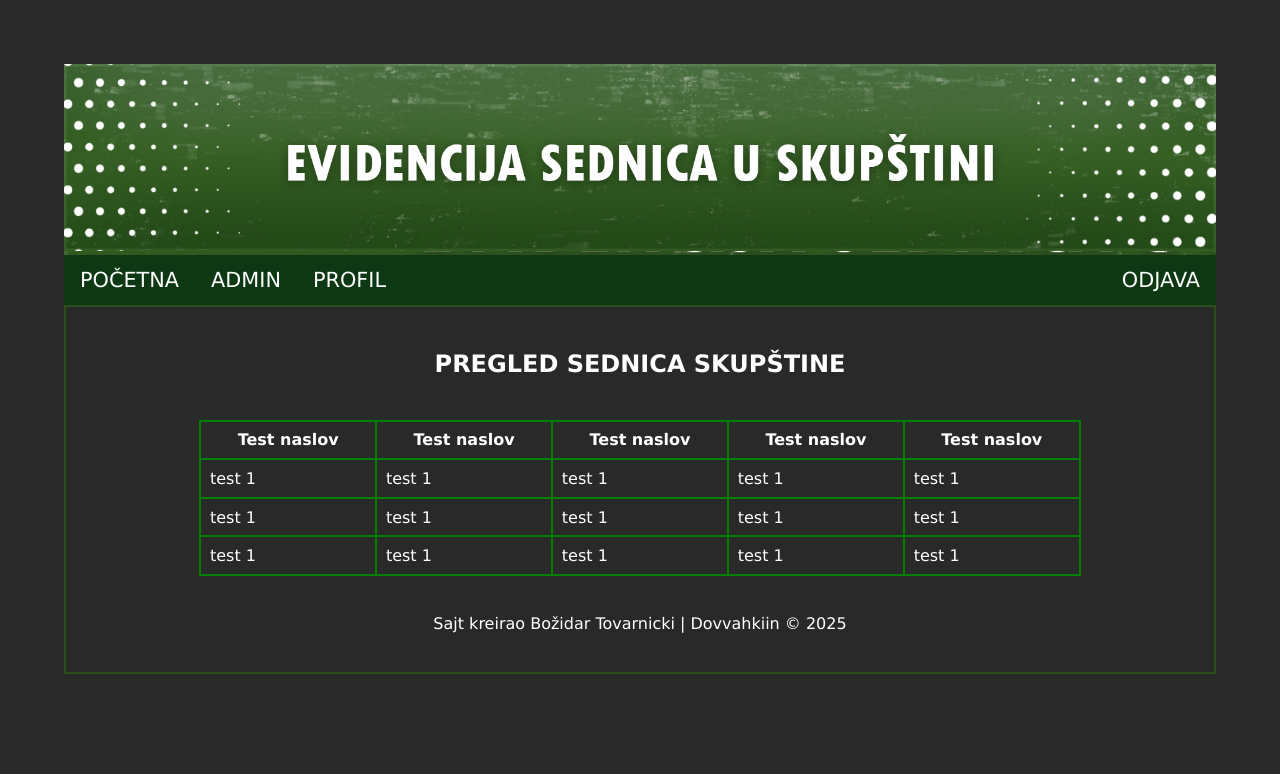
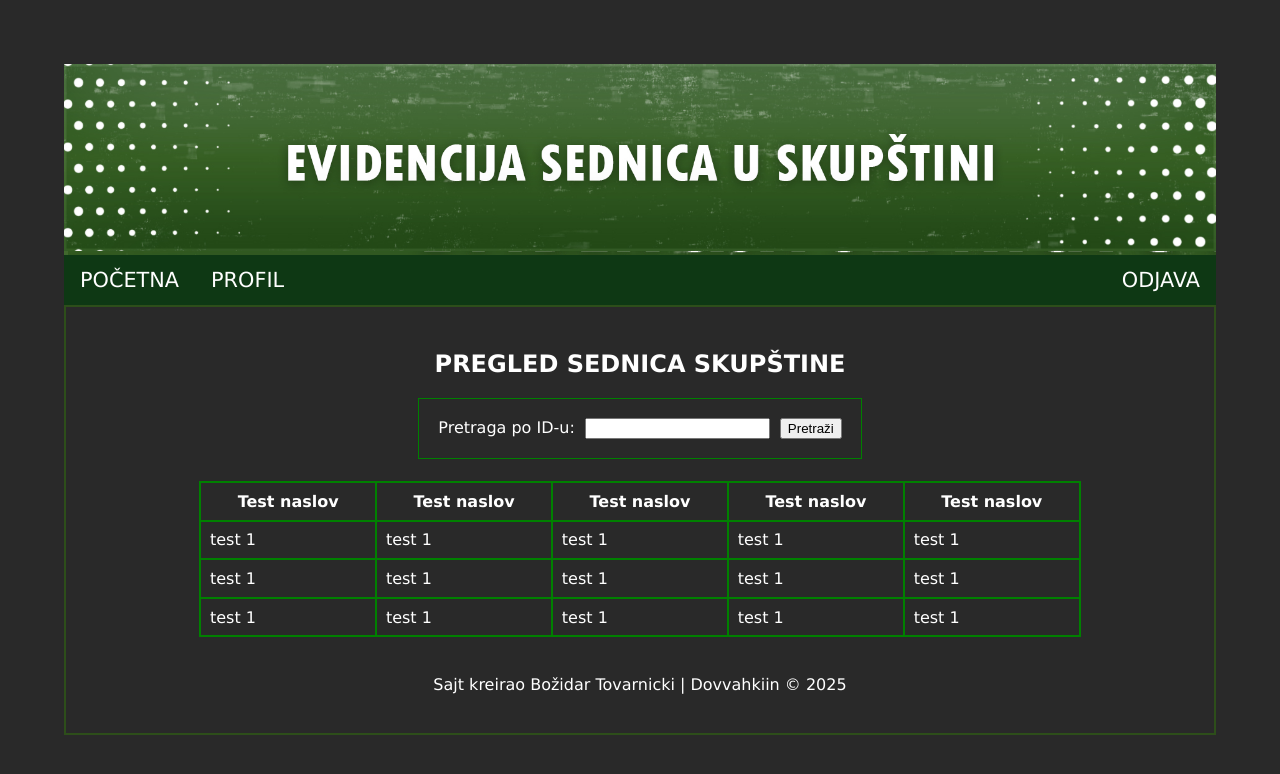
Before and after one commit to Dovvahkiin/Evidencija-sednica-u-skupstini, a React (Vite) app in the folder klijent/: page / in a window 1280 px wide. Shown: the top 774 px of the page. Built offline with nearby package versions, Linux system fonts and the light colour scheme.

Commit message:
Added search box

```diff
--- a/klijent/src/komponente/Header/Navigacija/NavigacioniBar.jsx
+++ b/klijent/src/komponente/Header/Navigacija/NavigacioniBar.jsx
@@ -1,7 +1,7 @@
 import React from "react";
 import { Link } from "react-router-dom";
 
-function NavigacioniBar() {
+const NavigacijaPrijavljenAdmin = () => {
   return (
     <nav className="navigacijaKontejner">
       <ul>
@@ -10,7 +10,7 @@ function NavigacioniBar() {
             <Link to="/">POČETNA</Link>
           </li>
           <li>
-            <Link to="/">ADMIN</Link>
+            <Link to="/">ADMIN OPCIJE</Link>
           </li>
           <li>
             <Link to="/profil">PROFIL</Link>
@@ -22,15 +22,47 @@ function NavigacioniBar() {
           </li>
         </div>
       </ul>
-      {/* <ul>
+    </nav>
+  );
+};
+const NavigacijaPrijavljenKorisnik = () => {
+  return (
+    <nav className="navigacijaKontejner">
+      <ul>
+        <div className="opcijeNavigacije">
+          <li>
+            <Link to="/">POČETNA</Link>
+          </li>
+          <li>
+            <Link to="/profil">PROFIL</Link>
+          </li>
+        </div>
+        <div className="opcijeNavigacije">
+          <li>
+            <Link to="/">ODJAVA</Link>
+          </li>
+        </div>
+      </ul>
+    </nav>
+  );
+};
+
+const NavigacijaNijePrijavljen = () => {
+  return (
+    <nav className="navigacijaKontejner">
+      <ul>
         <li>
           <div className="navigacijaKontejner prijavaBar">
             <Link to="/prijava">PRIJAVA</Link>
           </div>
         </li>
-      </ul> */}
+      </ul>
     </nav>
   );
+};
+
+function NavigacioniBar() {
+  return NavigacijaPrijavljenKorisnik();
 }
 
 export default NavigacioniBar;
--- /dev/null
+++ b/klijent/src/komponente/Pretraga.jsx
@@ -0,0 +1,19 @@
+import React, { useState } from "react";
+
+function Pretraga() {
+  const [pretrazi, koristiPretrazi] = useState("");
+
+  const pretragaKucanje = (e) => {
+    koristiPretrazi(e.target.value);
+  };
+
+  return (
+    <div className="pretragaKontejner">
+      <span>Pretraga po ID-u: </span>
+      <input type="text" value={pretrazi} onChange={pretragaKucanje} />
+      <button>Pretraži</button>
+    </div>
+  );
+}
+
+export default Pretraga;
--- a/klijent/src/komponente/tabele/TabelaPregled.jsx
+++ b/klijent/src/komponente/tabele/TabelaPregled.jsx
@@ -1,31 +1,33 @@
-import React from 'react'
+import React from "react";
+import Pretraga from "../Pretraga";
 
 function TabelaPregled() {
   return (
     <>
       <h1>PREGLED SEDNICA SKUPŠTINE</h1>
+      <Pretraga />
       <article className="tabelaPocetna">
-
         <table>
           <th>Test naslov</th>
           <th>Test naslov</th>
           <th>Test naslov</th>
           <th>Test naslov</th>
           <th>Test naslov</th>
-
           <tr>
             <td>test 1</td>
             <td>test 1</td>
             <td>test 1</td>
             <td>test 1</td>
             <td>test 1</td>
-        </tr>        <tr>
+          </tr>{" "}
+          <tr>
             <td>test 1</td>
             <td>test 1</td>
             <td>test 1</td>
             <td>test 1</td>
             <td>test 1</td>
-        </tr>        <tr>
+          </tr>{" "}
+          <tr>
             <td>test 1</td>
             <td>test 1</td>
             <td>test 1</td>
@@ -35,7 +37,7 @@ function TabelaPregled() {
         </table>
       </article>
     </>
-  )
+  );
 }
 
-export default TabelaPregled
+export default TabelaPregled;
--- a/klijent/src/rute/Rute.jsx
+++ b/klijent/src/rute/Rute.jsx
@@ -5,7 +5,6 @@ import { createBrowserRouter } from "react-router-dom";
 import Pocetna from "../stranice/Pocetna";
 import Prijava from "../stranice/Prijava";
 import Profil from "../stranice/Profil";
-import Registracija from "../stranice/Registracija";
 import NijePronadjeno from "../stranice/NijePronadjeno";
 import Sednica from "../stranice/Sednica";
 //funkcija routera
@@ -25,10 +24,6 @@ const ruter = createBrowserRouter([
     element: <Profil />,
   },
   {
-    path: "/registracija",
-    element: <Registracija />,
-  },
-  {
     path: "/sednice/:id",
     element: <Sednica />,
   },
--- a/klijent/src/stilovi/general.css
+++ b/klijent/src/stilovi/general.css
@@ -73,3 +73,12 @@ a {
 .okvirSajta > .zapisnikSednica {
   max-width: 700px;
 }
+
+/* Pretraga */
+
+.pretragaKontejner {
+  display: flex;
+  gap: 10px;
+  border: 1px solid green;
+  padding: 1.2rem;
+}
--- a/klijent/src/stranice/Pocetna.jsx
+++ b/klijent/src/stranice/Pocetna.jsx
@@ -1,9 +1,9 @@
-import React from 'react'
-import TabelaPregled from '../komponente/tabele/TabelaPregled'
-import Header from '../komponente/Header/Header'
-import Footer from '../komponente/Footer'
+import React from "react";
+import TabelaPregled from "../komponente/tabele/TabelaPregled";
+import Header from "../komponente/Header/Header";
+import Footer from "../komponente/Footer";
 
-function Pocetna() {
+const PocetnaPrijavljen = () => {
   return (
     <main>
       <Header />
@@ -12,7 +12,23 @@ function Pocetna() {
         <Footer />
       </section>
     </main>
-  )
+  );
+};
+
+const PocetnaNijePrijavljen = () => {
+  return (
+    <main>
+      <Header />
+      <section className="okvirSajta">
+        <h1>Molimo prijavite se da bi koristili sajt!</h1>
+        <Footer />
+      </section>
+    </main>
+  );
+};
+
+function Pocetna() {
+  return PocetnaPrijavljen();
 }
 
-export default Pocetna
+export default Pocetna;
--- a/klijent/src/stranice/Registracija.jsx
+++ /dev/null
@@ -1,9 +0,0 @@
-import React from 'react'
-
-function Registracija() {
-  return (
-    <div>Registracija</div>
-  )
-}
-
-export default Registracija
--- /dev/null
+++ b/package.json
@@ -0,0 +1,5 @@
+{
+  "dependencies": {
+    "axios": "^1.12.2"
+  }
+}
```
Also changed, not shown: 1 other file (tests, documents, lock files or other folders). Lines whose indentation alone changed are shown as unchanged.
